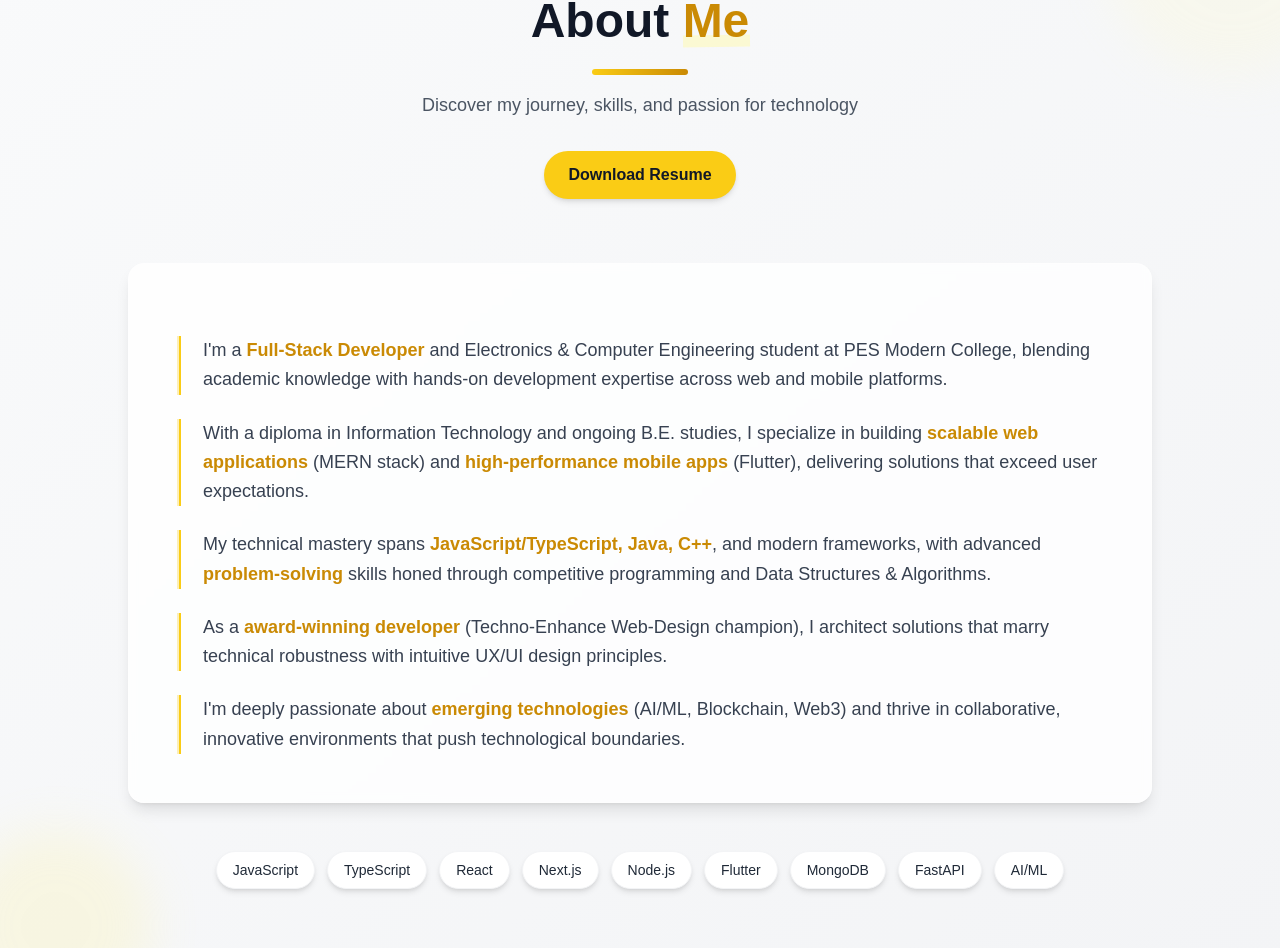
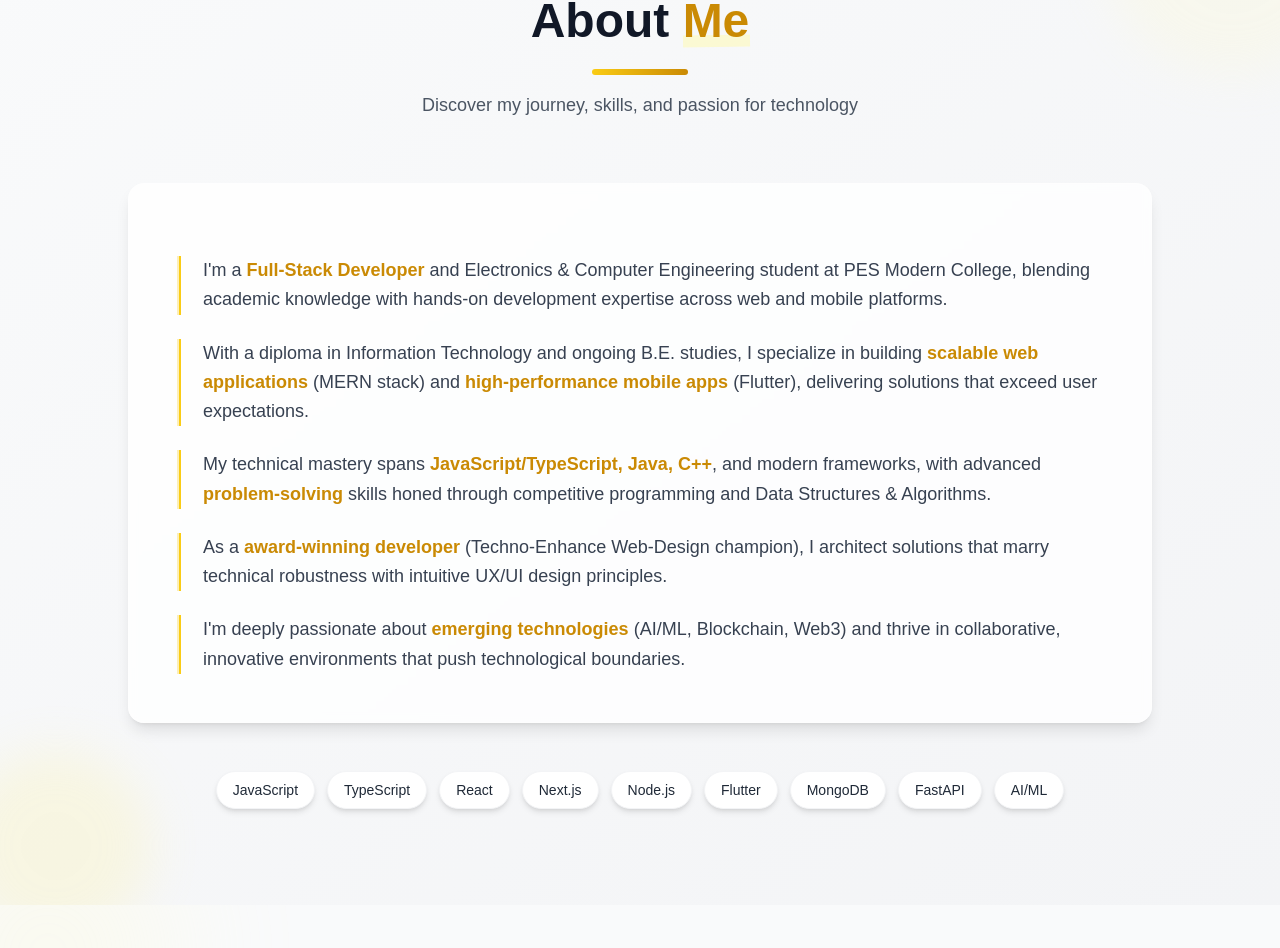
Before and after one commit to ShubhamG2004/My-Portfolio-Using-NextJS, a Next.js app: page / in a window 1280 px wide. Shown: the part 955-1903 px from the top of the page. Built offline with nearby package versions, Linux system fonts and the light colour scheme.

Commit message:
modified:   src/components/About.jsx

```diff
--- a/src/components/About.jsx
+++ b/src/components/About.jsx
@@ -99,15 +99,6 @@ export default function About() {
           >
             Discover my journey, skills, and passion for technology
           </motion.p>
-          {/* Download Resume Button */}
-          <motion.a
-            href="/resume.pdf"
-            download
-            whileHover={{ scale: 1.05, backgroundColor: "#fde68a" }}
-            className="inline-block mt-8 px-6 py-3 bg-yellow-400 text-gray-900 font-semibold rounded-full shadow-md hover:bg-yellow-300 transition-colors duration-300"
-          >
-            Download Resume
-          </motion.a>
         </motion.div>
 
         <motion.div
```
